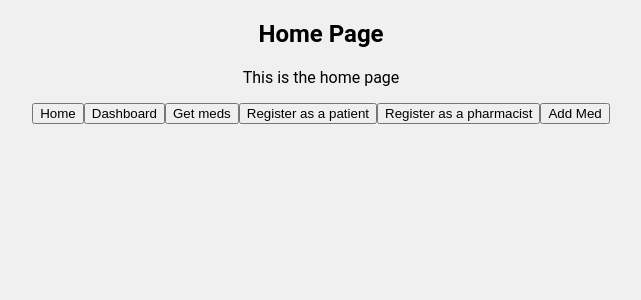
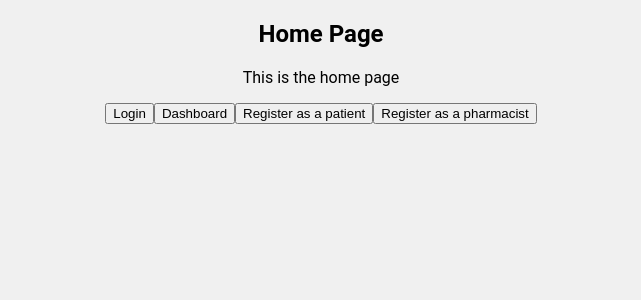
Before and after one commit to advanced-computer-lab-2023/MangoDB-Pharmacy, a React (Create React App) app in the folder reactfile/: page / in a window 1280 px wide. Shown: the top 300 px of the page, without its empty margins (319-960 px from the left). Built offline with nearby package versions, Linux system fonts and the light colour scheme.

Commit message:
updated homepage

```diff
--- a/reactfile/src/pages/Home.js
+++ b/reactfile/src/pages/Home.js
@@ -7,16 +7,14 @@ const Home = () => {
     <div className="home">
       <h2>Home Page</h2>
       <p>This is the home page</p>
-      <button onClick={() => history.push("/")}>Home</button>
+      <button onClick={() => history.push("/")}>Login</button>
       <button onClick={() => history.push("/dashboard")}>Dashboard</button>
-      <button onClick={() => history.push("/viewMeds")}>Get meds</button>
       <button onClick={() => history.push("/patientReg")}>
         Register as a patient
       </button>
       <button onClick={() => history.push("/pharmaReg")}>
         Register as a pharmacist
       </button>
-      <button onClick={() => history.push("/addMed")}>Add Med</button>
     </div>
   );
 };
```
